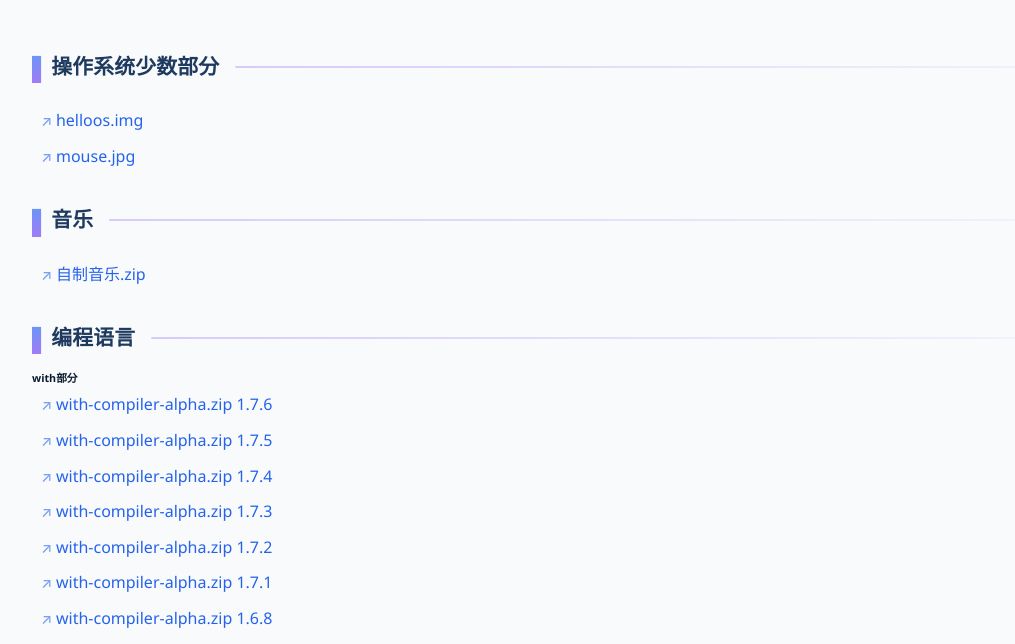
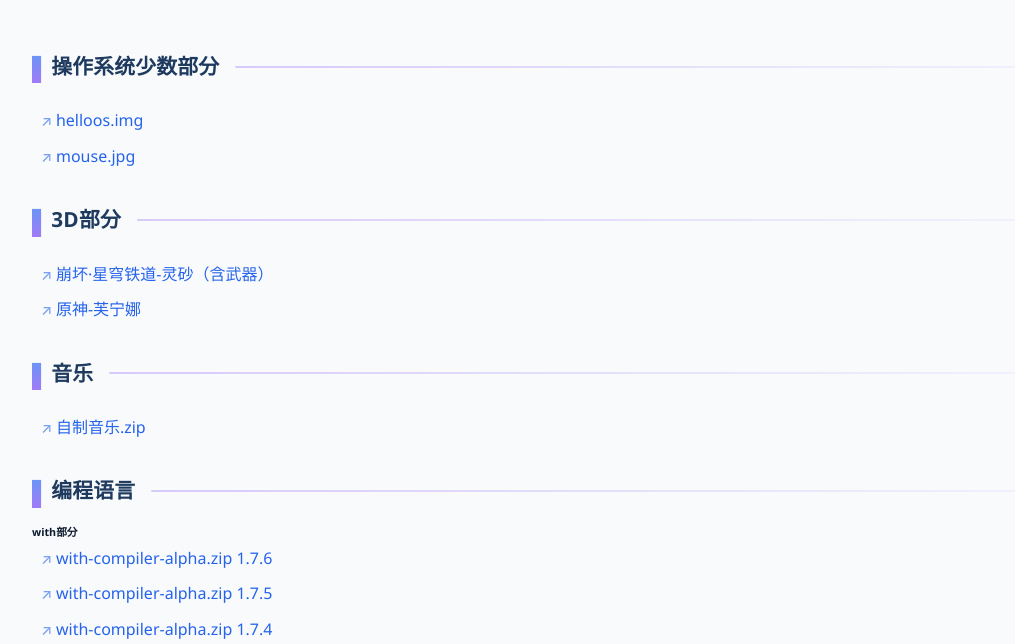
Before and after one commit to fanxing-jun/fanxing-jun.github.io, a plain HTML site: page index.html in a window 1280 px wide. Shown: the part 147-791 px from the top of the page, without its empty margins (0-1015 px from the left). Drawn offline with Linux system fonts and the light colour scheme.

Commit message:
Update index.html

```diff
--- a/index.html
+++ b/index.html
@@ -212,6 +212,9 @@ a + a {
     <h4>操作系统少数部分</h4>
     <a href="helloos.img">helloos.img </a><br>
     <a href="mouse.jpg">mouse.jpg </a><br>
+    <h4>3D部分</h4>
+    <a herf="星穹铁道-灵砂（含武器）.zip">崩坏·星穹铁道-灵砂（含武器）</a><br>
+    <a herf="y3D.zip">原神-芙宁娜</a><br>
     <h4>音乐</h4>
     <a href="自制音乐.zip">自制音乐.zip</a><br>
     <h4>编程语言</h4>
```
